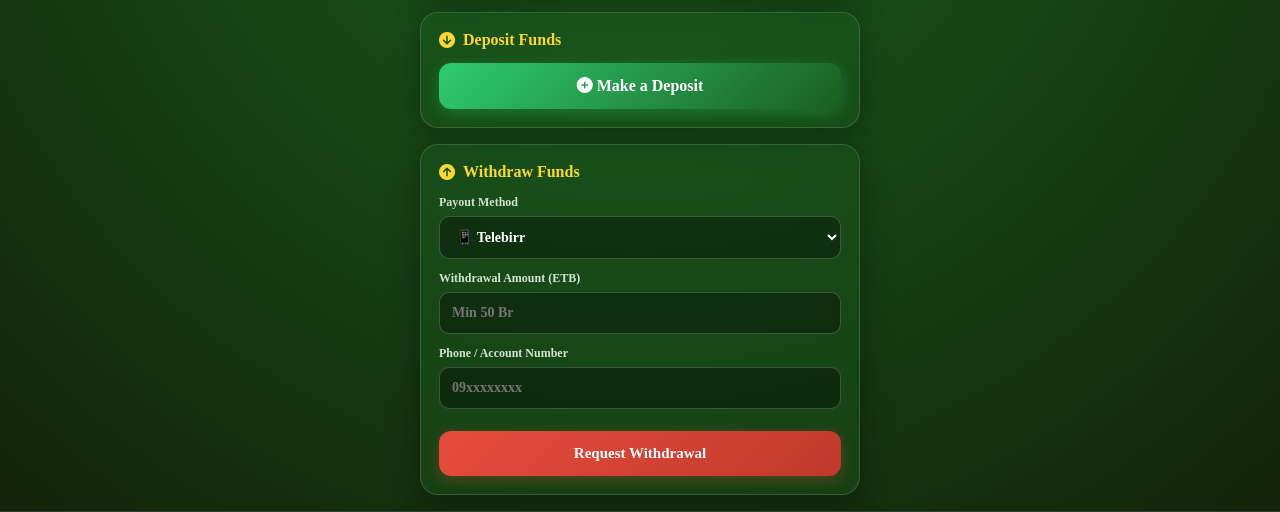
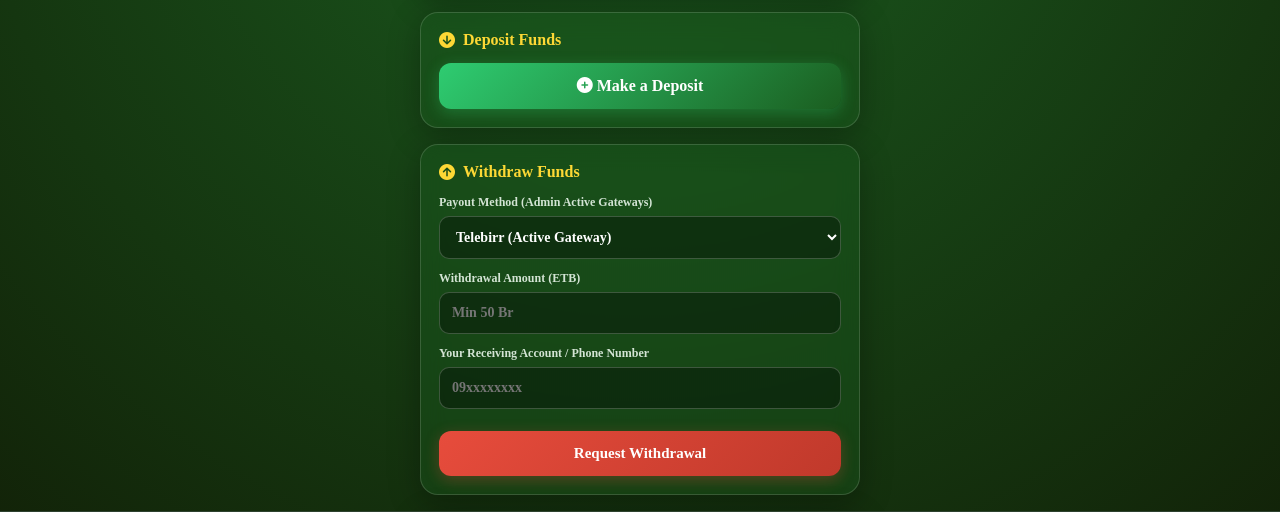
Before and after one commit to mikixa29-netizen/bingogame, a Flask app: page /wallet in a window 1280 px wide. Shown: the part 228-740 px from the top of the page. Run offline with Flask 3, Linux system fonts and the light colour scheme; the visitor is signed in with stand-in values (Sample User, id 1); data that the repository does not hold is empty; some web fonts are replaced.

Commit message:
Update wallet.html to dynamically load active admin payment gateways for withdrawals

```diff
--- a/admin_panel.py
+++ b/admin_panel.py
@@ -90,6 +90,7 @@ def dashboard():
 
         admins = Admin.query.all()
 
+        # Pending financial requests (including withdrawals with user payment method & destination)
         pending_withdrawals = Transaction.query.filter_by(status='pending').all()
         transactions = Transaction.query.order_by(Transaction.id.desc()).limit(20).all()
 
--- a/templates/wallet.html
+++ b/templates/wallet.html
@@ -84,7 +84,7 @@
         .modal-content {
             background: #122208; width: 100%; max-width: 440px; border-top-left-radius: 24px;
             border-top-right-radius: 24px; padding: 24px; position: relative; border-top: 1px solid var(--accent-yellow);
-            animation: slideUp 0.25s ease-out; box-shadow: 0 -10px 40px rgba(0,0,0,0.6);
+            animation: slideUp 0.25s ease-out; box-shadow: 0 -10px 40px rgba(0,0,0,0.6); max-height: 90vh; overflow-y: auto;
         }
         @keyframes slideUp { from { transform: translateY(100%); } to { transform: translateY(0); } }
 
@@ -180,15 +180,14 @@
             <button class="btn-open-modal" onclick="openDepositModal()"><i class="fa-solid fa-plus-circle"></i> Make a Deposit</button>
         </div>
 
-        <!-- Withdraw Section -->
+        <!-- Withdraw Section (Dynamic Admin Gateways Integrated) -->
         <div class="action-section">
             <div class="section-title"><i class="fa-solid fa-circle-arrow-up"></i> Withdraw Funds</div>
             <form onsubmit="handleWithdraw(event)">
                 <div class="form-group">
-                    <label>Payout Method</label>
-                    <select id="withdrawMethodSelect" class="form-control">
-                        <option value="telebirr">📱 Telebirr</option>
-                        <option value="cbe_birr">🏦 CBE Birr</option>
+                    <label>Payout Method (Admin Active Gateways)</label>
+                    <select id="withdrawMethodSelect" class="form-control" required>
+                        <option value="">Loading active methods...</option>
                     </select>
                 </div>
                 <div class="form-group">
@@ -196,7 +195,7 @@
                     <input type="number" id="withdrawAmount" class="form-control" placeholder="Min 50 Br" min="50" required>
                 </div>
                 <div class="form-group">
-                    <label>Phone / Account Number</label>
+                    <label>Your Receiving Account / Phone Number</label>
                     <input type="text" id="withdrawPhone" class="form-control" placeholder="09xxxxxxxx" required>
                 </div>
                 <button type="submit" class="btn-action btn-withdraw">Request Withdrawal</button>
@@ -340,6 +339,7 @@
                     if (data.success && data.methods.length > 0) {
                         adminAccounts = data.methods;
                         renderPaymentMethods();
+                        renderWithdrawalDropdown();
                     }
                 }).catch(e => console.log('Using default payment accounts'));
         }
@@ -363,6 +363,16 @@
                     </div>
                 `;
             }).join('');
+        }
+
+        // Render Withdrawal Dropdown using Admin Active Gateways
+        function renderWithdrawalDropdown() {
+            const selectEl = document.getElementById('withdrawMethodSelect');
+            if (!adminAccounts.length) return;
+
+            selectEl.innerHTML = adminAccounts.map(acc => `
+                <option value="${acc.name}">${acc.name} (Active Gateway)</option>
+            `).join('');
         }
 
         function openDepositModal() {
@@ -453,7 +463,7 @@
             })
             .then(res => res.json())
             .then(data => {
-                if(data.success) { alert('✅ Withdrawal request submitted!'); location.reload(); }
+                if(data.success) { alert('✅ Withdrawal request submitted successfully!'); location.reload(); }
                 else { alert('⚠️ ' + (data.error || 'Request failed.')); }
             });
         }
```
Also changed, not shown: templates/admin/dashboard.html (+7 -9 lines).
